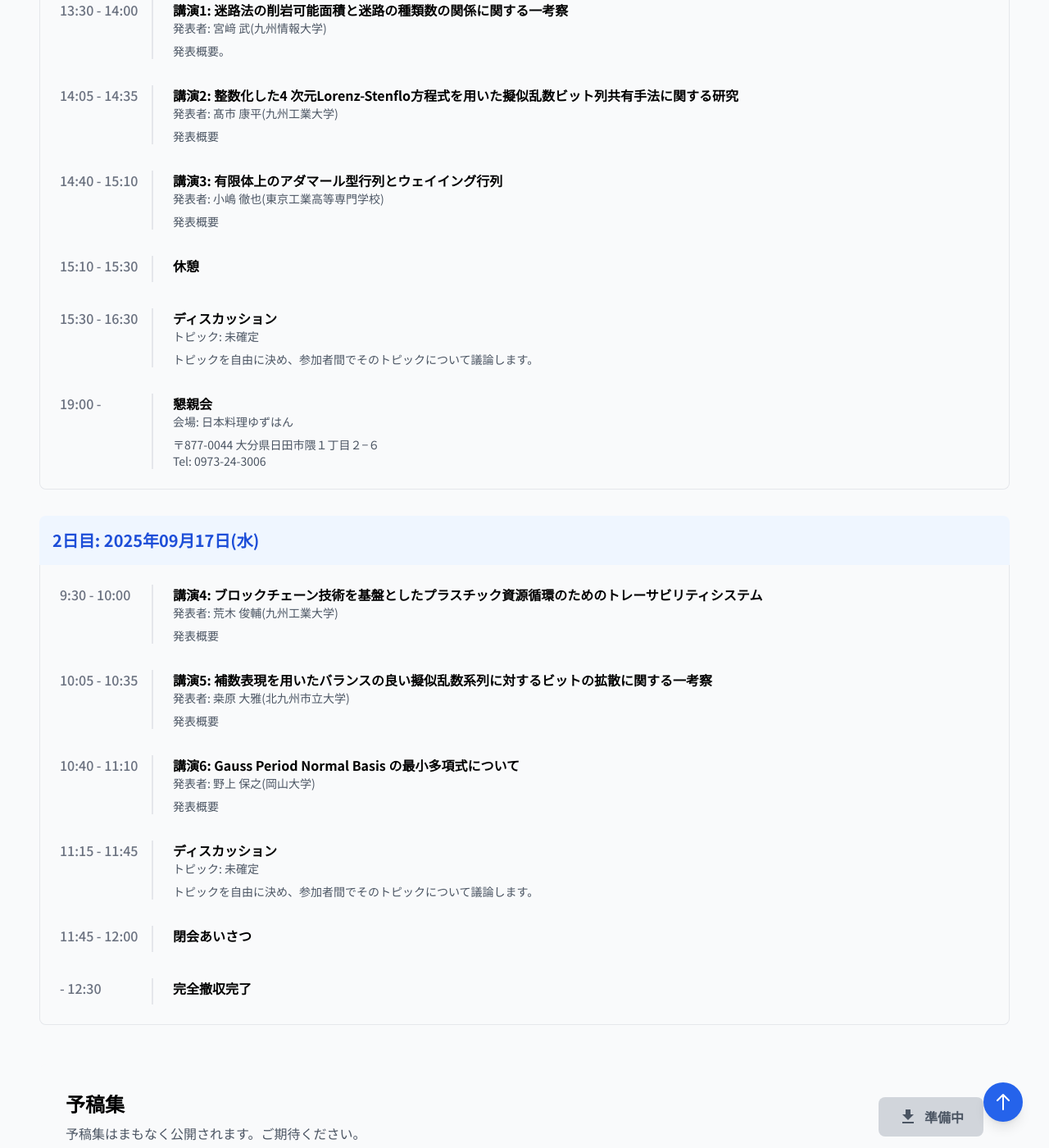
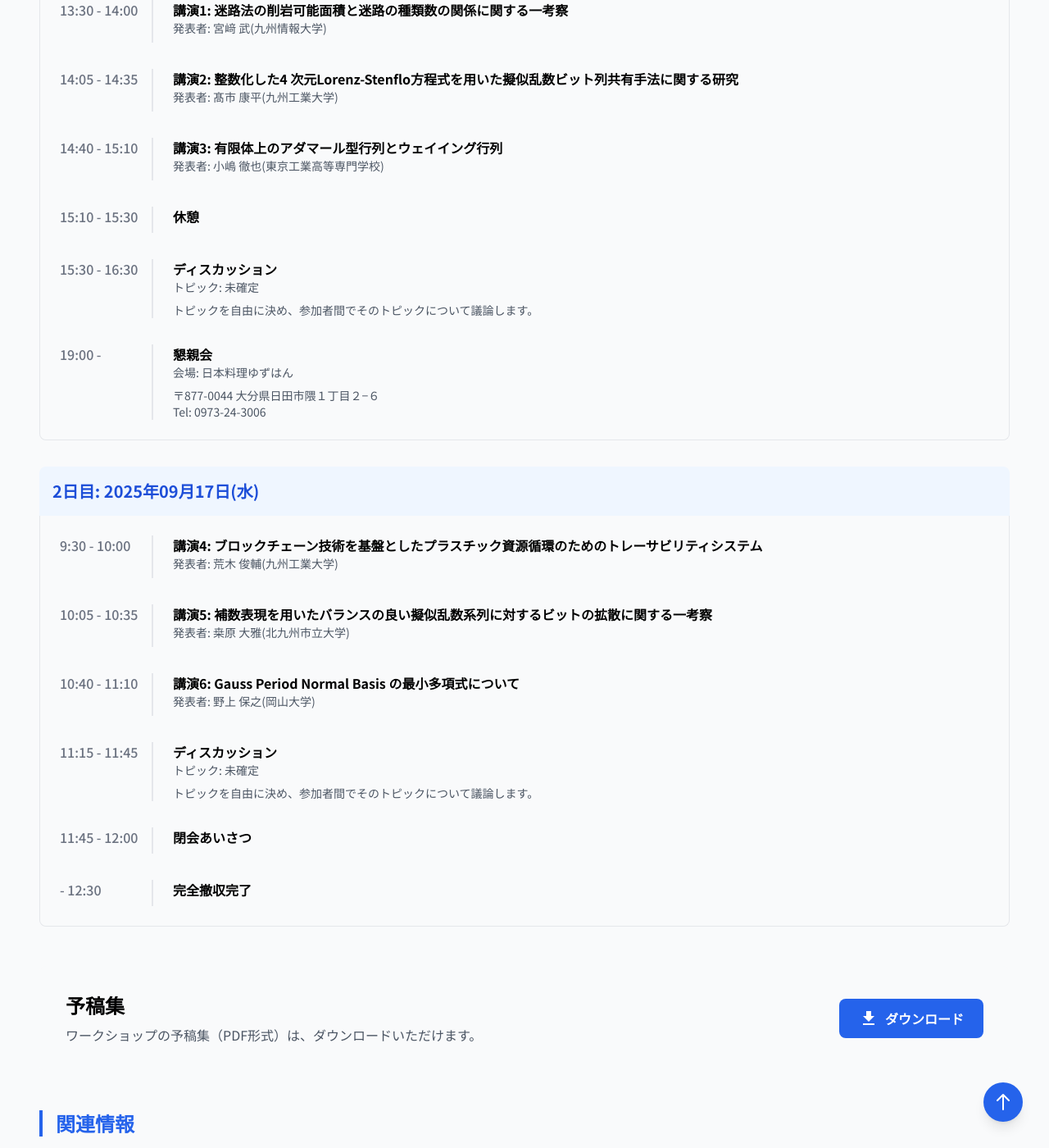
Before and after one commit to FFTPRS/WS, a Jekyll site: the page built from pages/workshop11.html, in a window 1280 px wide and 1400 px high, scrolled down 2734 px. Shown: the whole window at 82% size. Built offline with Jekyll 4.4.1, drawn with Linux system fonts in a browser that asks for light colours; nearby versions of some CDN libraries.

Commit message:
20250915 プログラムの修正と予稿集のアップロード

```diff
--- a/_data/workshop11.yml
+++ b/_data/workshop11.yml
@@ -37,15 +37,15 @@ program:
     - time: "13:30 - 14:00"
       title: "講演1: 迷路法の削岩可能面積と迷路の種類数の関係に関する一考察"
       speaker: "発表者: 宮﨑 武(九州情報大学)"
-      description: "発表概要。"
+      description: ""
     - time: "14:05 - 14:35"
       title: "講演2: 整数化した4 次元Lorenz-Stenflo方程式を用いた擬似乱数ビット列共有手法に関する研究"
       speaker: "発表者: 髙市 康平(九州工業大学)"
-      description: "発表概要"
+      description: ""
     - time: "14:40 - 15:10"
       title: "講演3: 有限体上のアダマール型行列とウェイイング行列"
       speaker: "発表者: 小嶋 徹也(東京工業高等専門学校)"
-      description: "発表概要"
+      description: ""
     - time: "15:10 - 15:30"
       title: "休憩"
       speaker: ""
@@ -64,15 +64,15 @@ program:
     - time: "9:30 - 10:00"
       title: "講演4: ブロックチェーン技術を基盤としたプラスチック資源循環のためのトレーサビリティシステム"
       speaker: "発表者: 荒木 俊輔(九州工業大学)"
-      description: "発表概要"
+      description: ""
     - time: "10:05 - 10:35"
       title: "講演5: 補数表現を用いたバランスの良い擬似乱数系列に対するビットの拡散に関する一考察"
       speaker: "発表者: 桒原 大雅(北九州市立大学)"
-      description: "発表概要"
+      description: ""
     - time: "10:40 - 11:10"
       title: "講演6: Gauss Period Normal Basis の最小多項式について"
       speaker: "発表者: 野上 保之(岡山大学)"
-      description: "発表概要"
+      description: ""
     - time: "11:15 - 11:45"
       title: "ディスカッション"
       speaker: "トピック: 未確定"
@@ -86,7 +86,7 @@ program:
       speaker: ""
       description: ""
 
-proceedings: ""
+proceedings: "https://github.com/FFTPRS/WS/releases/download/20250916/proceedings_and_papers.zip"
 manuscript_format: "https://github.com/FFTPRS/WS/raw/master/fftprsws25.zip"
 
 
```
